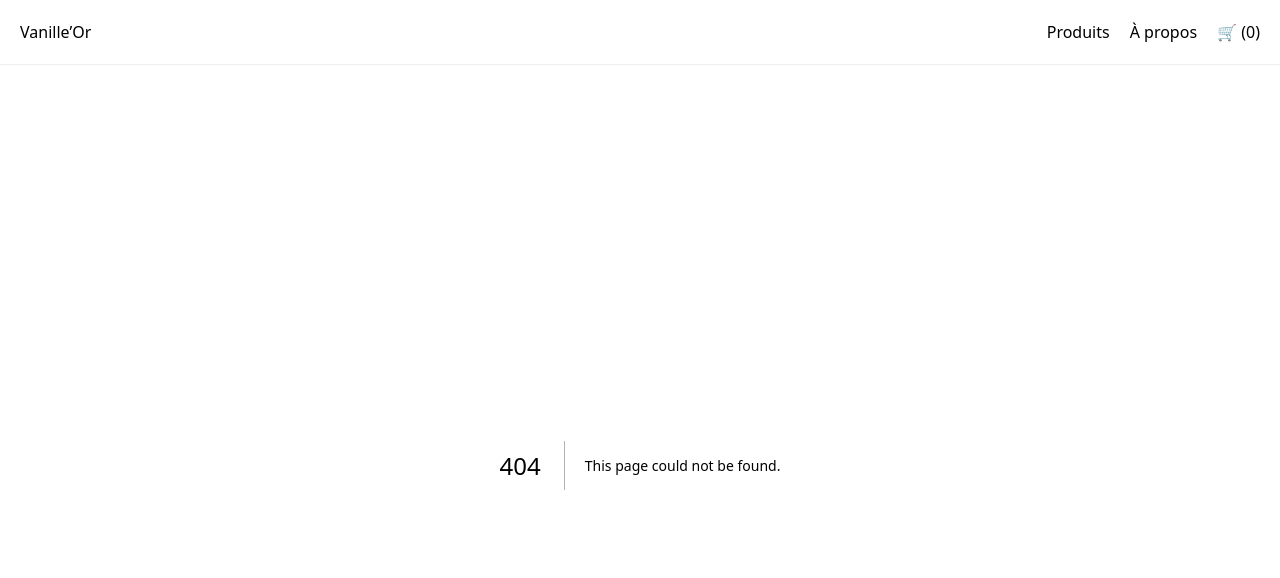
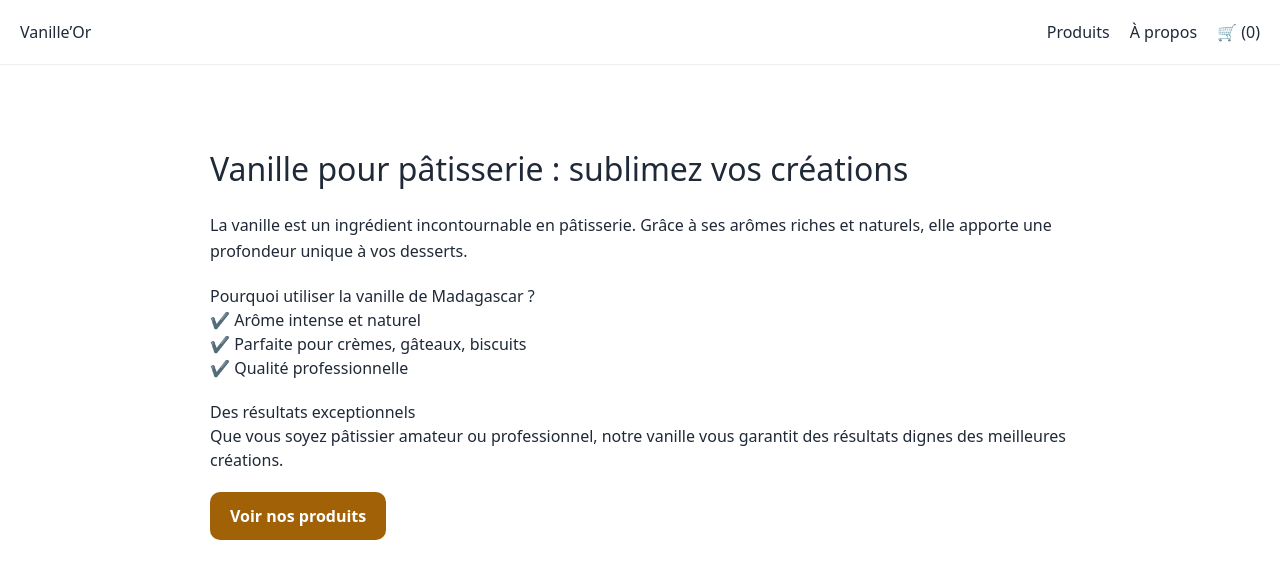
Before and after one commit to Nourdine84/vanille-shop, a Next.js app: page /vanille-patisserie in a window 1280 px wide. Before the commit this address had no page. Shown: the top 578 px of the page. Built offline with nearby package versions, Linux system fonts and the light colour scheme.

Commit message:
feat: ajout page SEO vanille patisserie + linking complet

```diff
--- a/app/page.tsx
+++ b/app/page.tsx
@@ -228,7 +228,8 @@ export default async function HomePage() {
         </p>
         <div style={{ textAlign: "center", marginTop: "20px" }}>
           <Link href="/vanille-madagascar">Vanille Madagascar</Link> |{" "}
-          <Link href="/acheter-vanille">Acheter vanille</Link>
+          <Link href="/acheter-vanille">Acheter vanille</Link> |{" "}
+          <Link href="/vanille-patisserie">Vanille pâtisserie</Link>
         </div>
       </section>
 
--- /dev/null
+++ b/app/vanille-patisserie/page.tsx
@@ -0,0 +1,54 @@
+import Link from "next/link";
+
+export const metadata = {
+  title: "Vanille pour pâtisserie | Vanille’Or",
+  description:
+    "Utilisez la vanille de Madagascar pour vos pâtisseries. Arômes intenses, qualité premium pour desserts et créations.",
+};
+
+export default function VanillePatisseriePage() {
+  return (
+    <div style={{ maxWidth: "900px", margin: "60px auto", padding: "20px" }}>
+
+      <h1 style={{ fontSize: "32px", marginBottom: "20px" }}>
+        Vanille pour pâtisserie : sublimez vos créations
+      </h1>
+
+      <p style={{ marginBottom: "20px", lineHeight: 1.6 }}>
+        La vanille est un ingrédient incontournable en pâtisserie. Grâce à ses arômes
+        riches et naturels, elle apporte une profondeur unique à vos desserts.
+      </p>
+
+      <h2>Pourquoi utiliser la vanille de Madagascar ?</h2>
+
+      <ul style={{ marginBottom: "20px" }}>
+        <li>✔ Arôme intense et naturel</li>
+        <li>✔ Parfaite pour crèmes, gâteaux, biscuits</li>
+        <li>✔ Qualité professionnelle</li>
+      </ul>
+
+      <h2>Des résultats exceptionnels</h2>
+
+      <p style={{ marginBottom: "20px" }}>
+        Que vous soyez pâtissier amateur ou professionnel, notre vanille vous garantit
+        des résultats dignes des meilleures créations.
+      </p>
+
+      <Link
+        href="/products"
+        style={{
+          display: "inline-block",
+          background: "#a16207",
+          color: "white",
+          padding: "12px 20px",
+          borderRadius: "10px",
+          textDecoration: "none",
+          fontWeight: "600",
+        }}
+      >
+        Voir nos produits
+      </Link>
+
+    </div>
+  );
+}
```
